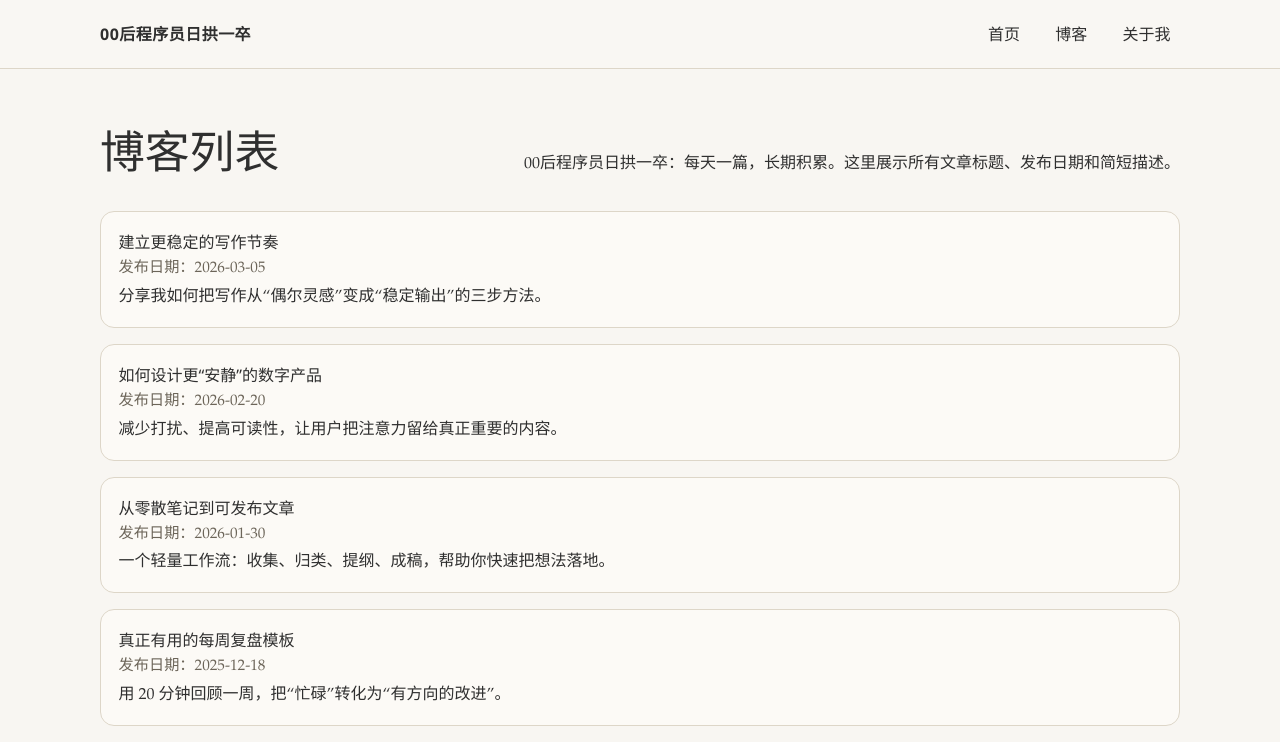
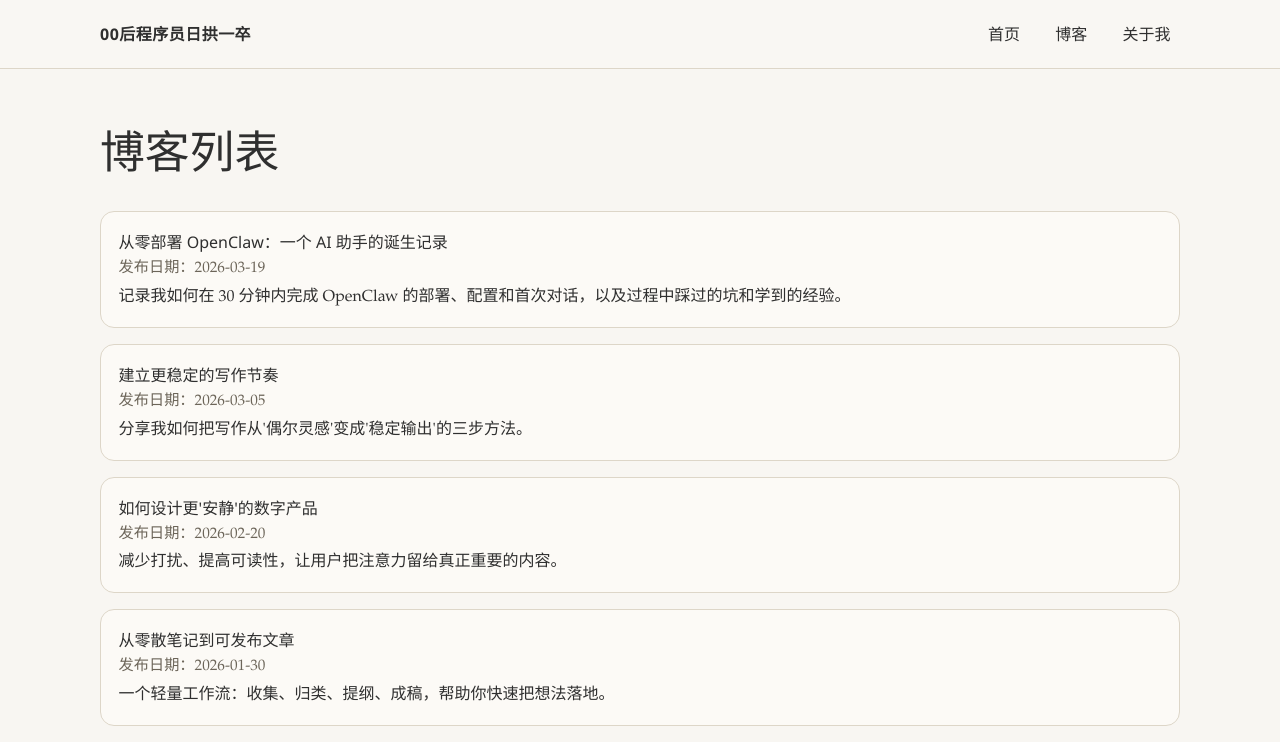
Before and after one commit to jiahao6635/jiahao6635.github.io, a Next.js app: page /blog in a window 1280 px wide. Shown: the top 742 px of the page. Built offline with nearby package versions, Linux system fonts and the light colour scheme.

Commit message:
feat: 添加 OpenClaw 部署记录文章

```diff
--- a/src/app/blog/page.tsx
+++ b/src/app/blog/page.tsx
@@ -6,7 +6,6 @@ export default function BlogPage() {
     <div className="container page-section">
       <section className="section-head">
         <h1>博客列表</h1>
-        <p>00后程序员日拱一卒：每天一篇，长期积累。这里展示所有文章标题、发布日期和简短描述。</p>
       </section>
 
       <div className="list-layout">
--- a/src/app/page.tsx
+++ b/src/app/page.tsx
@@ -8,8 +8,8 @@ export default function Home() {
   return (
     <div className="container page-section">
       <section className="hero">
-        <p className="eyebrow">博客核心：00后程序员日拱一卒</p>
-        <h1>每天都会写一篇博客，即便写的不一定精彩，但相信日积月累的力量。</h1>
+        <p className="eyebrow">00后程序员日拱一卒</p>
+        <h2>每天都会写一篇博客，即便写的不一定精彩，但相信日积月累的力量。</h2>
         <p>
           这里记录编程实践、成长复盘与真实思考。首页展示最新文章摘要，点击文章卡片即可跳转完整内容。
         </p>
--- a/src/data/posts.ts
+++ b/src/data/posts.ts
@@ -10,22 +10,42 @@ export type BlogPost = {
 
 export const blogPosts: BlogPost[] = [
   {
+    slug: "openclaw-deployment-journal",
+    title: "从零部署 OpenClaw：一个 AI 助手的诞生记录",
+    date: "2026-03-19",
+    description: "记录我如何在 30 分钟内完成 OpenClaw 的部署、配置和首次对话，以及过程中踩过的坑和学到的经验。",
+    categories: ["AI", "工具", "部署"],
+    coverImage:
+      "https://images.unsplash.com/photo-1677442136019-21780ecad995?auto=format&fit=crop&w=1400&q=80",
+    content: [
+      "今天是 2026 年 3 月 19 日，我决定部署 OpenClaw，一个可以 24 小时待命的 AI 助手。这篇文章记录从零开始到首次对话的全过程，包括安装、配置、技能安装，以及遇到的问题和解决方案。",
+      "**为什么选择 OpenClaw**：我需要的是一个能真正干活的协作者，而不是聊天机器人。OpenClaw 可以调度 Claude Code、Codex 等编码工具，能接需求、拆任务、参与真实开发流程，这正是我想要的'虚拟程序员'。",
+      "**部署过程**：我的机器配置是 AMD Ryzen 5 5600G + 32GB 内存 + GTX 1660 SUPER。OpenClaw 安装很顺利，基于 Node.js，用 npm 或 npx 就能跑起来。网关启动后，第一件事是配置飞书频道，因为我想在飞书里和它对话。",
+      "**首次对话：给 AI 起名字**：启动后它让我给它起名字，我叫它'小石'🪨。这个设计我很喜欢——不是预设一个名字，而是让用户参与定义助手的身份。接着我填了 USER.md，告诉它叫我'老板'，时区是北京时间。",
+      "**技能安装：有成功也有失败**：我尝试安装 planning-with-files、context7-cli、agent-browser，这三个成功了。但 repo-coder、task-reporter、gh-fix-ci 在 ClawHub 上没找到。经验：不是所有 skill 都发布在 ClawHub 上，有些需要手动创建或从 GitHub 安装。",
+      "**功耗分析：24 小时开机的成本**：我让小石分析了机器功耗，结论是待机约 80-100W，中负载 150-200W。24 小时开机每天约 3-3.5 度电，按北京电价算每天 1.5-1.8 元，每月 45-55 元。这个成本可以接受，毕竟换来一个随时待命的助手。",
+      "**飞书文档权限问题**：我让它读取一个飞书 Wiki 文档，但遇到了权限问题。虽然我给了'管理协作者'权限，但飞书插件的工具调用需要正确的认证配置。最后我意识到，有时候最直接的方式还是复制粘贴。",
+      "**学到的经验**：1) 技能安装前先搜索确认名字和来源；2) 飞书插件需要正确配置应用权限；3) 功耗分析对于 24 小时运行的服务很重要；4) 和 AI 协作时，清晰的上下文比复杂的工具调用更有效。",
+      "**下一步计划**：继续配置 OpenClaw，让它能真正帮我写代码、review PR、管理项目。目标是把它养成一个靠谱的'虚拟程序员龙虾'，能理解需求、拆解任务、驱动编码工具、汇报结果。",
+    ],
+  },
+  {
     slug: "building-better-writing-rhythm",
     title: "建立更稳定的写作节奏",
     date: "2026-03-05",
-    description: "分享我如何把写作从“偶尔灵感”变成“稳定输出”的三步方法。",
+    description: "分享我如何把写作从'偶尔灵感'变成'稳定输出'的三步方法。",
     categories: ["写作", "效率"],
     coverImage:
       "https://images.unsplash.com/photo-1455390582262-044cdead277a?auto=format&fit=crop&w=1400&q=80",
     content: [
       "以前我总把写作当作灵感驱动的事情，结果就是频繁中断。后来我开始固定写作时段：每天早上 30 分钟，不求写完，只求开写。",
-      "第二个变化是建立选题池。我把日常读到的观点、工作里的问题、生活观察都记录进一个清单，写作时直接挑选，避免“今天写什么”的空转。",
+      "第二个变化是建立选题池。我把日常读到的观点、工作里的问题、生活观察都记录进一个清单，写作时直接挑选，避免'今天写什么'的空转。",
       "最后是发布闭环：每篇文章发布后，我都会做一次简短复盘，记录阅读反馈与改进点。长期下来，写作速度和质量都更稳定。",
     ],
   },
   {
     slug: "designing-calm-digital-products",
-    title: "如何设计更“安静”的数字产品",
+    title: "如何设计更'安静'的数字产品",
     date: "2026-02-20",
     description: "减少打扰、提高可读性，让用户把注意力留给真正重要的内容。",
     categories: ["设计", "产品"],
@@ -33,7 +53,7 @@ export const blogPosts: BlogPost[] = [
       "https://images.unsplash.com/photo-1498050108023-c5249f4df085?auto=format&fit=crop&w=1400&q=80",
     content: [
       "很多产品过度依赖颜色和动画争抢注意力，用户反而更难完成任务。我的做法是先定义页面主目标，再把非关键元素降噪。",
-      "在视觉上，我倾向于限制色彩数量，保持留白，使用明确的信息层级，让用户一眼知道“先看哪里、再做什么”。",
+      "在视觉上，我倾向于限制色彩数量，保持留白，使用明确的信息层级，让用户一眼知道'先看哪里、再做什么'。",
       "安静不是无聊，而是让界面服务内容与任务。当用户能更快完成目标时，产品体验自然会变好。",
     ],
   },
@@ -48,20 +68,20 @@ export const blogPosts: BlogPost[] = [
     content: [
       "我会先收集原始素材：读书摘录、会议记录、临时灵感。关键不是完整，而是先把想法保存下来。",
       "接着每周做一次归类，把同主题笔记放在一起，并写出一句核心观点。只要观点清晰，文章结构通常就会自然出现。",
-      "最后根据“问题-分析-结论”的模板成稿。这个流程简单，但能持续产出，是我最常用的内容创作方法。",
+      "最后根据'问题 - 分析 - 结论'的模板成稿。这个流程简单，但能持续产出，是我最常用的内容创作方法。",
     ],
   },
   {
     slug: "weekly-review-that-actually-works",
     title: "真正有用的每周复盘模板",
     date: "2025-12-18",
-    description: "用 20 分钟回顾一周，把“忙碌”转化为“有方向的改进”。",
+    description: "用 20 分钟回顾一周，把'忙碌'转化为'有方向的改进'。",
     categories: ["复盘", "成长"],
     coverImage:
       "https://images.unsplash.com/photo-1484480974693-6ca0a78fb36b?auto=format&fit=crop&w=1400&q=80",
     content: [
       "每周复盘不需要复杂系统，我只保留三个问题：这周最有效的动作是什么？最大的阻力来自哪里？下周要删掉什么？",
-      "其中“删掉什么”最关键。很多时候效率低并不是做得不够多，而是做了太多不重要的事情。",
+      "其中'删掉什么'最关键。很多时候效率低并不是做得不够多，而是做了太多不重要的事情。",
       "长期坚持后，你会看到时间分配和目标越来越一致，生活的掌控感也会明显提升。",
     ],
   },
```
